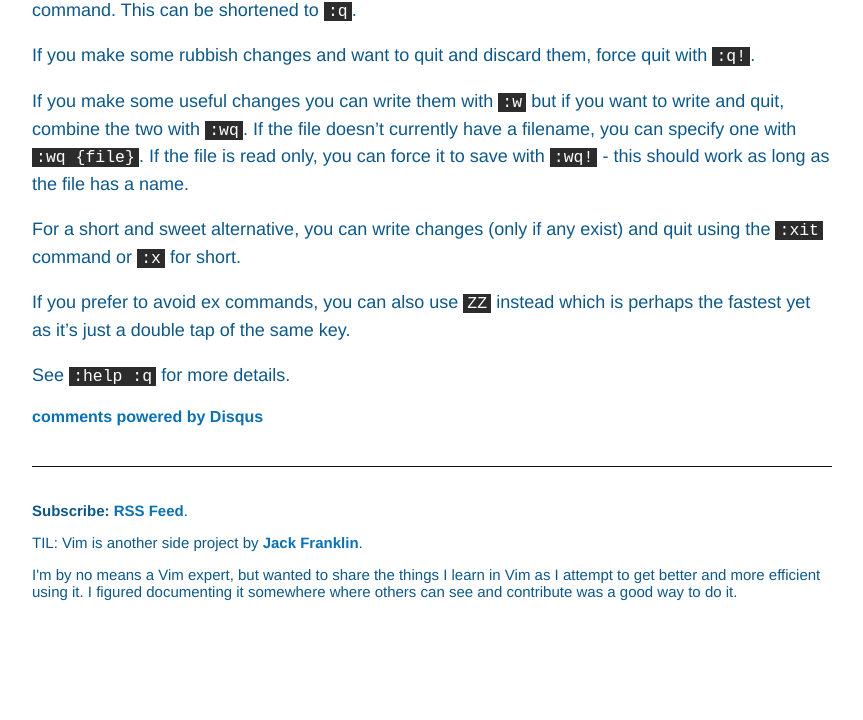
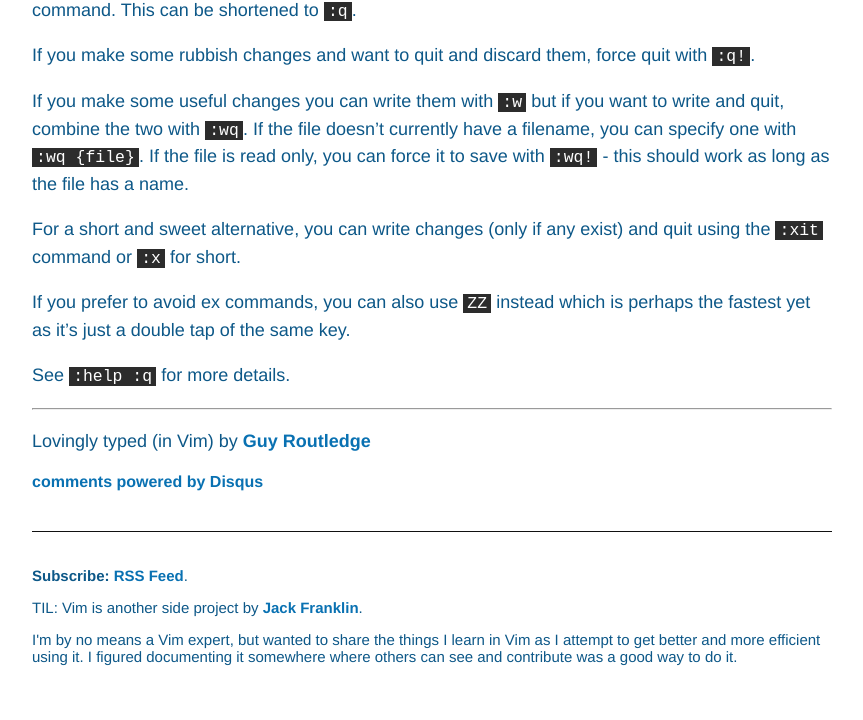
Before and after one commit to jackfranklin/tilvim, a Jekyll site: the page built from _posts/2013-06-05-ways-to-quit.md, in a window 1280 px wide. Shown: the part 320-1040 px from the top of the page, without its empty margins (208-1071 px from the left). Built offline with Jekyll 4.4.1, drawn with Linux system fonts in a browser that asks for light colours; comment, search, counter and statistics services are not loaded; before the commit the page ends 975 px from its top, so only the background shows below that.

Commit message:
Add credit to bottom of post

```diff
--- a/_posts/2013-06-05-ways-to-quit.md
+++ b/_posts/2013-06-05-ways-to-quit.md
@@ -16,3 +16,7 @@ For a short and sweet alternative, you can write changes (only if any exist) and
 If you prefer to avoid ex commands, you can also use `ZZ` instead which is perhaps the fastest yet as it's just a double tap of the same key.
 
 See `:help :q` for more details.
+
+<hr>
+
+Lovingly typed (in Vim) by [Guy Routledge](http://www.guyroutledge.co.uk)
```
